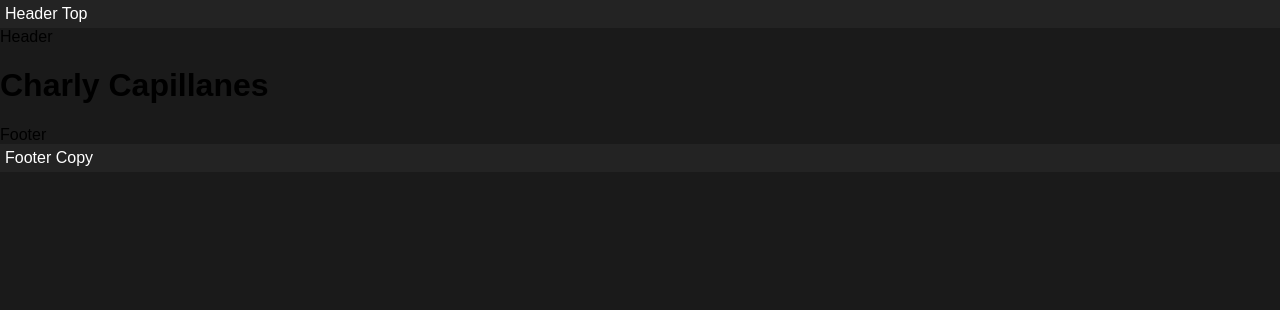
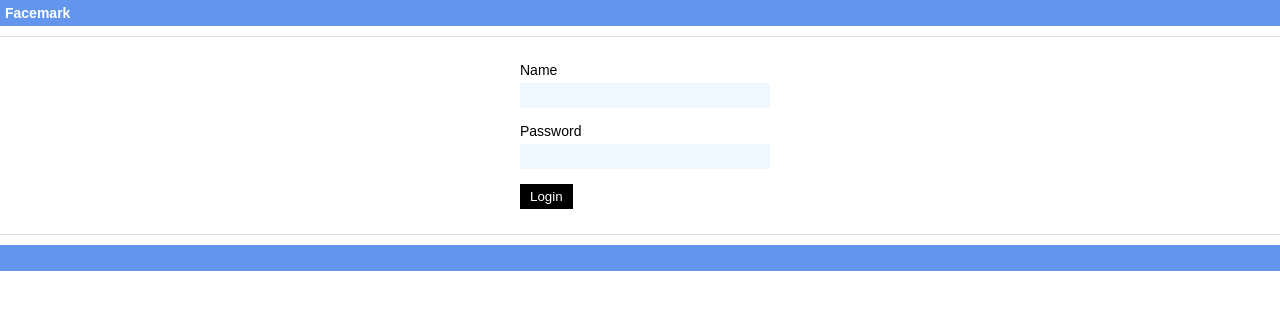
Before and after one commit to charly23/charly23.github.io, a PHP site: page / in a window 1280 px wide. Shown: the top 310 px of the page. Run offline with PHP 8.4, Linux system fonts and the light colour scheme; some libraries are stand-ins or nearby versions.

Commit message:
add files

```diff
--- a/css/styles.css
+++ b/css/styles.css
@@ -5,22 +5,92 @@ html, body {
     margin: 0;
 }
 body {
-    background-color: #1a1a1a;
+    background-color: #fff;
     font-family: sans-serif;
+    font-size: 14px;
 }
 
 /** header **/
 #header-top .header-top__pad {
-    background: #232323;
+    background: #6495ed;
     padding: 5px;
     color: #fff;
+    font-weight: bold;
+    font-size: 14px;
+}
+#header-top .header-top__pad span.header-top__logo {
+    display: inline-block;
+    width: 100%;
+}
+#header .header__pad {
+    border-bottom: 1px solid #dedede;
+    padding: 5px;
 }
 
 /** container **/
 
+/** container - login-form **/
+.login__form {
+    display: block;
+    width: 240px;
+    margin: auto;
+}
+.login__form.login-name-in.login-password-in {
+    display: none;
+}
+.login__form .login__form-pad {
+    padding: 25px 0;
+}
+.login__form .login__form-pad .login__form-name,
+.login__form .login__form-pad .login__form-password {
+    margin-bottom: 15px;
+}
+.login__form .login__form-pad .login__form-name label,
+.login__form .login__form-pad .login__form-password label {
+    display: inline-block;
+    width: 100%;
+    margin-bottom: 5px;
+}
+.login__form .login__form-pad .login__form-name input,
+.login__form .login__form-pad .login__form-password input {
+    width: 100%;
+    padding: 5px;
+    background-color: #f0f8ff;
+    border: 0;
+}
+.login__form .login__form-pad .login__form-name input.form-name-validate,
+.login__form .login__form-pad .login__form-password input.form-password-validate {
+    background-color: #ffb6c1;
+}
+.login__form .login__form-pad .login__form-submit input {
+    background: #000;
+    color: #fff;
+    border: 0;
+    padding: 5px 10px;
+    cursor: pointer;
+}
+
+/** container - home **/
+.home__pad {
+    display: none;
+}
+.home__pad.login-name-in.login-password-in {
+    display: block;
+}
+
 /** footer **/
+#footer .footer__pad {
+    border-top: 1px solid #dedede;
+    padding: 5px;
+}
 #footer-copy .footer-copy__pad {
-    background: #232323;
+    background: #6495ed;
     padding: 5px;
     color: #fff;
 }
+#footer-copy .footer-copy__pad span.footer-copy__name {
+    font-size: 12px;
+    display: inline-block;
+    width: 100%;
+}
+/** media **/
--- a/index.html
+++ b/index.html
@@ -2,8 +2,11 @@
 <head>
 	<meta http-equiv="content-type" content="text/html" />
 	<meta name="author" content="lolkittens" />
+    <meta name="viewport" content="width=device-width, initial-scale=1, maximum-scale=1" />
 
 	<title>Charly Capillanes : Javascripts</title>
+
+    <script src="https://code.jquery.com/jquery-1.10.2.js"></script>
 
     <!-- stylesheet -->
     <link rel="stylesheet" type="text/css" href="css/styles.css" />
@@ -16,31 +19,50 @@
 
     <div id="header-top">
         <div class="header-top__pad">
-            Header Top
+            <span class="header-top__logo">Facemark</span>
         </div>
     </div>
 
     <div id="header">
-        <div class="header__pad">
-            Header
-        </div>
+        <div class="header__pad"></div>
     </div>
 
     <div id="content">
         <div class="content__pad">
-            <h1>Charly Capillanes</h1>
+
+            <!-- login-form -->
+            <div class="login__form">
+                <div class="login__form-pad">
+                    <div class="login__form-name">
+                        <label for="name">Name</label>
+                        <input type="text" class="login-name" value="" />
+                    </div>
+                    <div class="login__form-password">
+                        <label for="password">Password</label>
+                        <input type="password" class="login-password" value="" />
+                    </div>
+                    <div class="login__form-submit">
+                        <input type="submit" class="login-submit" value="Login" />
+                    </div>
+                </div>
+            </div><!-- login-form END -->
+
+            <!-- home -->
+            <div class="home__pad">
+                Home Inner
+            </div><!-- home END -->
+
+
         </div>
     </div>
 
     <div id="footer">
-        <div class="footer__pad">
-            Footer
-        </div>
+        <div class="footer__pad"></div>
     </div>
 
     <div id="footer-copy">
         <div class="footer-copy__pad">
-            Footer Copy
+            <span class="footer-copy__name"></span>
         </div>
     </div>
 
--- a/scripts/scripts.js
+++ b/scripts/scripts.js
@@ -0,0 +1,51 @@
+$(function()
+    {
+
+        var $error_message = {'empty':'', 'wrong-password':'' };
+
+        $( '.login__form .login__form-pad' ).on ( 'click', '.login__form-submit input', function()
+            {
+
+                var $name = $( '.login__form-name input' );
+                if( $name.val().length !== 0 ) {
+                    $name.removeClass( 'form-name-validate' );
+                    $nm_login = 1;
+                } else {
+                    $name.addClass( 'form-name-validate' );
+                    $nm_login = 0;
+                }
+
+                var $password = $( '.login__form-password input' );
+                if( $password.val().length !== 0 ) {
+                    $password.removeClass( 'form-password-validate' );
+                    $pw_login = 1;
+                } else {
+                    $password.addClass( 'form-password-validate' );
+                    $pw_login = 0;
+                }
+
+                if( $nm_login == 1 ) {
+                    $( '.login__form' ).addClass( 'login-name-in' );
+                    $( '.home__pad' ).addClass( 'login-name-in' );
+                } else {
+                    $( '.login__form' ).removeClass( 'login-name-in' );
+                    $( '.home__pad' ).removeClass( 'login-name-in' );
+                }
+
+                if( $pw_login == 1 ) {
+                    $( '.login__form' ).addClass( 'login-password-in' );
+                    $( '.home__pad' ).addClass( 'login-password-in' );
+                } else {
+                    $( '.login__form' ).removeClass( 'login-password-in' );
+                    $( '.home__pad' ).removeClass( 'login-password-in' );
+                }
+
+                return false;
+            }
+        );
+
+        console.log( 'scripts-loader' );
+
+        // END
+    }
+);
```
